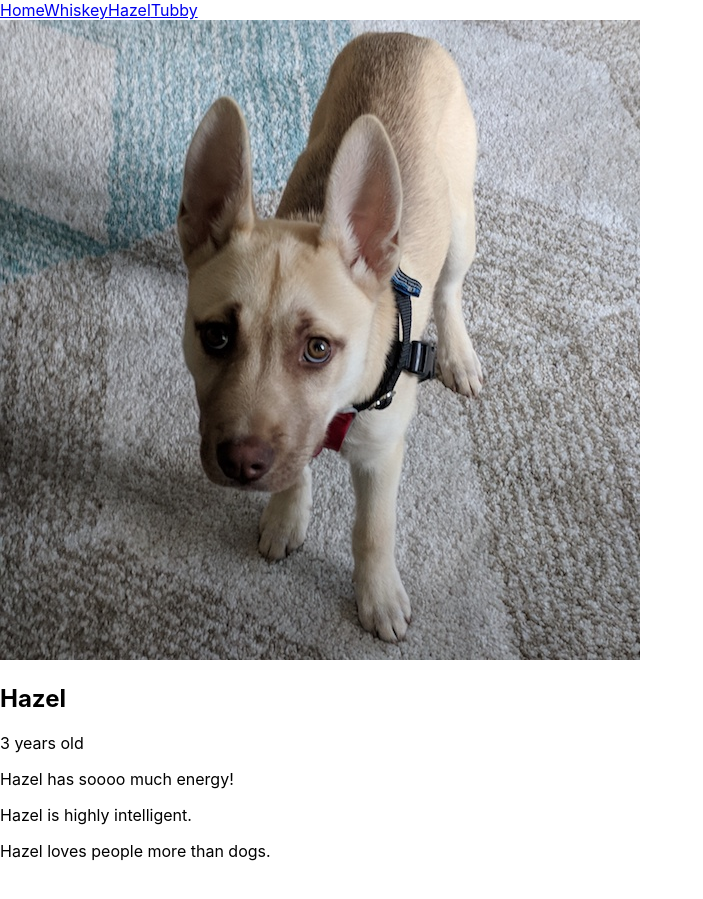
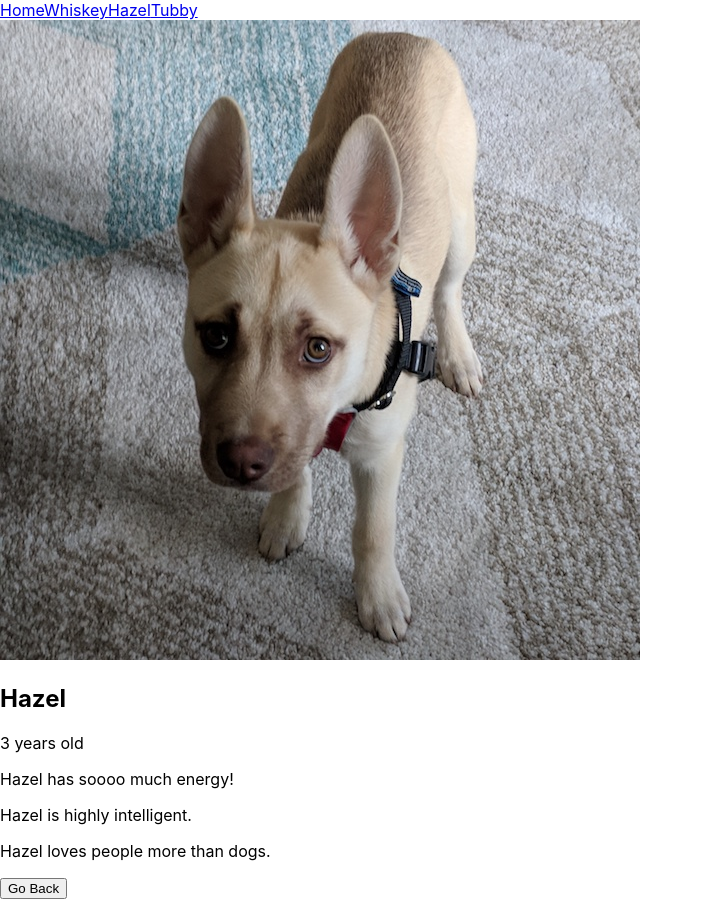
Before and after one commit to akabikov/snoutbook, a React (Create React App) app: page /dogs/hazel in a window 1280 px wide. Shown: the whole page, without its empty margins (0-703 px from the left). Before the commit the page ends 877 px from the top, so only its background shows below. Built offline with nearby package versions, Linux system fonts and the light colour scheme.

Commit message:
feat: add go back button

```diff
--- a/src/Card.jsx
+++ b/src/Card.jsx
@@ -1,10 +1,10 @@
 import React from "react";
-import { Redirect } from "react-router-dom";
+import { Redirect, withRouter } from "react-router-dom";
 import data from "./data.json";
 
 class Card extends React.Component {
   render() {
-    const { listName, src } = this.props;
+    const { listName, src, history } = this.props;
 
     const [item] = data[listName].filter((el) => el.src === src);
 
@@ -19,9 +19,10 @@ class Card extends React.Component {
         <h2>{name}</h2>
         <p>{age} years old</p>
         {factsList}
+        <button onClick={history.goBack}>Go Back</button>
       </div>
     );
   }
 }
 
-export default Card;
+export default withRouter(Card);
```
